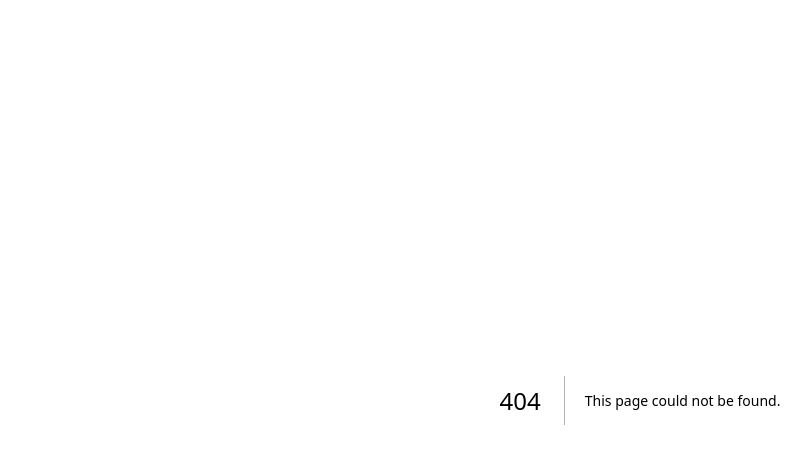
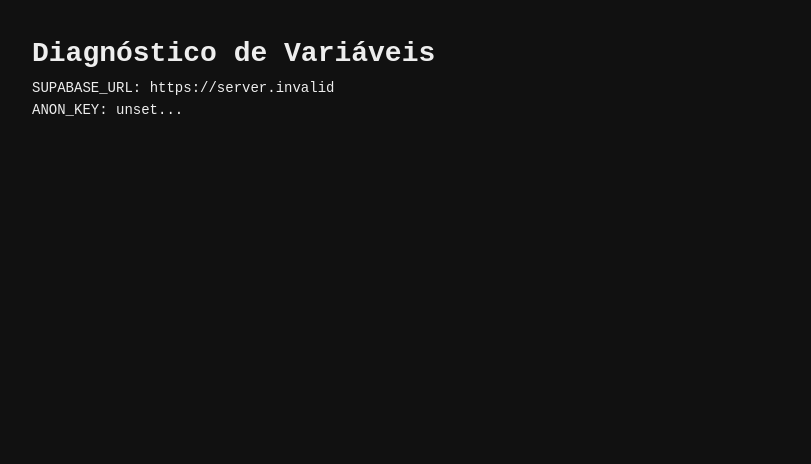
Before and after one commit to Franco-Vieira/SistemaF, a Next.js app: page /teste in a window 1280 px wide. Before the commit this address had no page. Shown: the top 464 px of the page, without its empty margins (0-811 px from the left). Built offline with nearby package versions, Linux system fonts and the light colour scheme; no server answers.

Commit message:
Create page.tsx

```diff
--- /dev/null
+++ b/src/app/teste/page.tsx
@@ -0,0 +1,14 @@
+export default function TestePage() {
+  return (
+    <div style={{ padding: '2rem', fontFamily: 'monospace', background: '#111', color: '#eee', minHeight: '100vh' }}>
+      <h1>Diagnóstico de Variáveis</h1>
+      <pre>
+        SUPABASE_URL: {process.env.NEXT_PUBLIC_SUPABASE_URL || 'NÃO DEFINIDA'}
+        {'\n'}
+        ANON_KEY: {process.env.NEXT_PUBLIC_SUPABASE_ANON_KEY
+          ? process.env.NEXT_PUBLIC_SUPABASE_ANON_KEY.substring(0, 40) + '...'
+          : 'NÃO DEFINIDA'}
+      </pre>
+    </div>
+  )
+}
```
